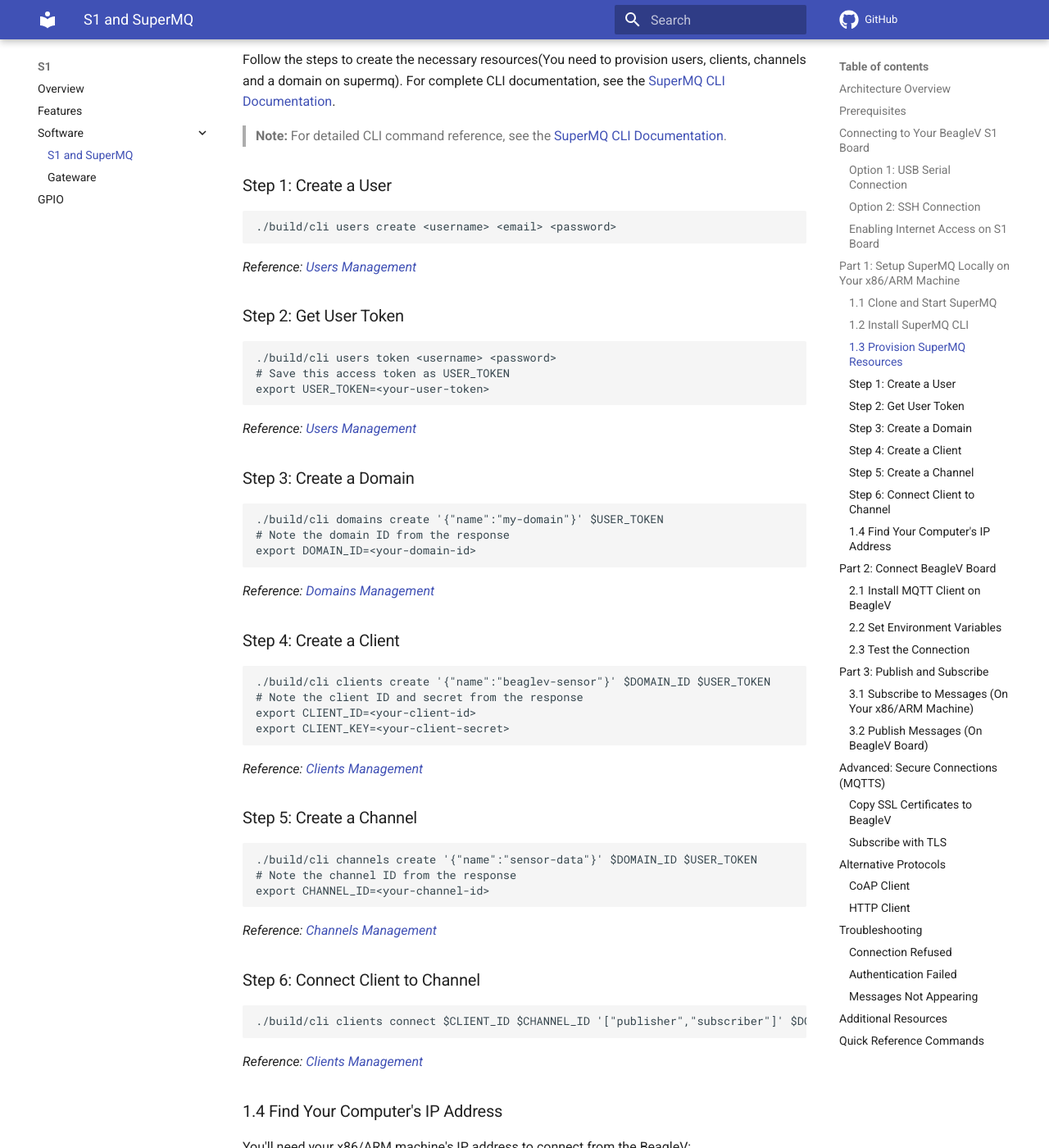
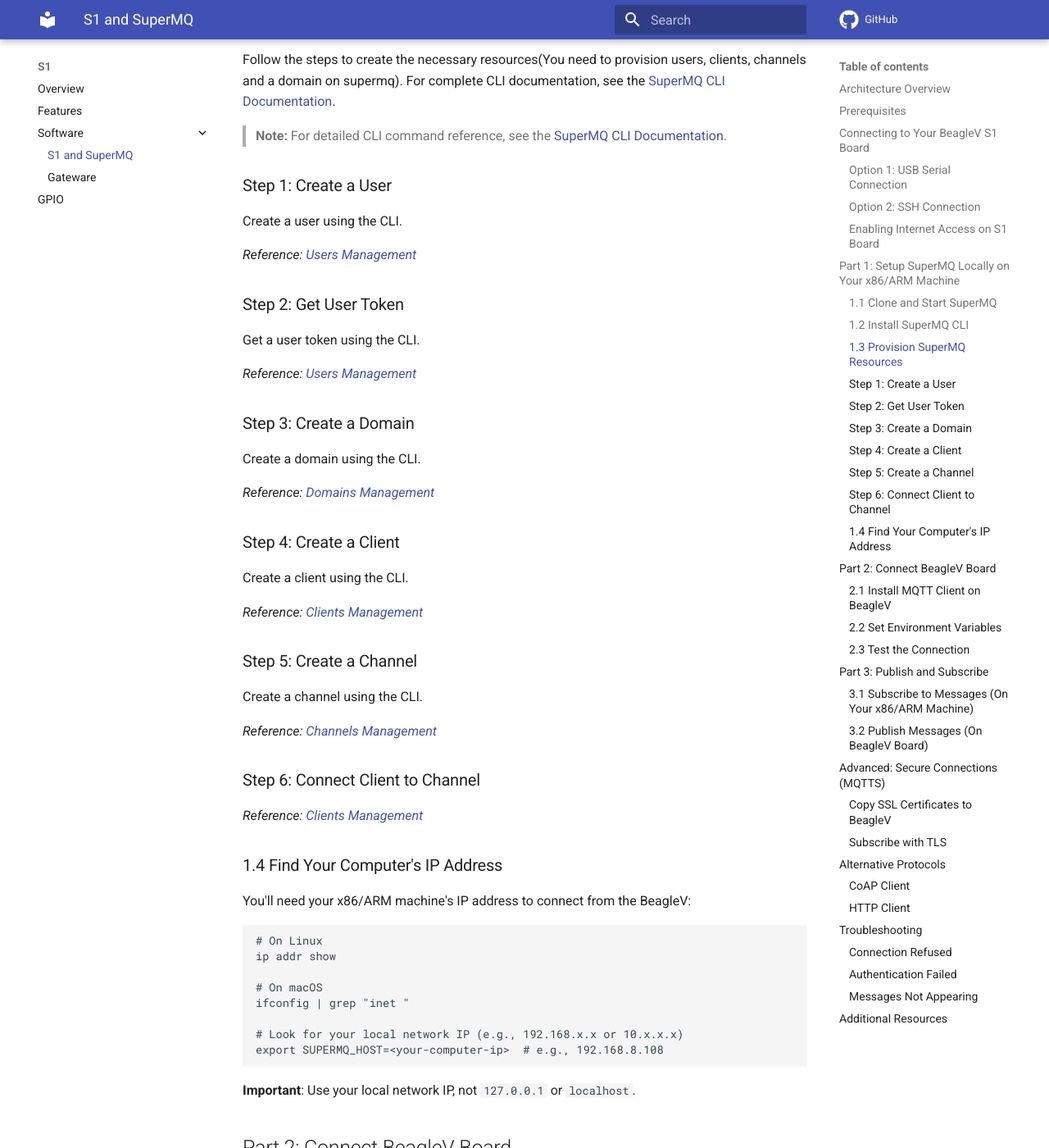
Before and after one commit to absmach/a1, an MkDocs documentation site: the page built from docs/supermq.md, in a window 1280 px wide and 1400 px high, scrolled down 3443 px. Shown: the whole window at 82% size. Built offline with MkDocs 1.6.1 and Material for MkDocs 9.7.7, drawn with Linux system fonts in a browser that asks for light colours; comment, search, counter and statistics services are not loaded; some of the changed text lies outside the part shown.

Commit message:
Address PR review comments and remove supermq quoted texts

````diff
--- a/docs/supermq.md
+++ b/docs/supermq.md
@@ -164,58 +164,35 @@
 
 ### Step 1: Create a User
 
-```bash
-./build/cli users create <username> <email> <password>
-```
+Create a user using the CLI.
 
 _Reference: [Users Management](https://docs.supermq.absmach.eu/cli/#users-management)_
 
 ### Step 2: Get User Token
 
-```bash
-./build/cli users token <username> <password>
-# Save this access token as USER_TOKEN
-export USER_TOKEN=<your-user-token>
-```
+Get a user token using the CLI.
 
 _Reference: [Users Management](https://docs.supermq.absmach.eu/cli/#users-management)_
 
 ### Step 3: Create a Domain
 
-```bash
-./build/cli domains create '{"name":"my-domain"}' $USER_TOKEN
-# Note the domain ID from the response
-export DOMAIN_ID=<your-domain-id>
-```
+Create a domain using the CLI.
 
 _Reference: [Domains Management](https://docs.supermq.absmach.eu/cli/#domain-management)_
 
 ### Step 4: Create a Client
 
-```bash
-./build/cli clients create '{"name":"beaglev-sensor"}' $DOMAIN_ID $USER_TOKEN
-# Note the client ID and secret from the response
-export CLIENT_ID=<your-client-id>
-export CLIENT_KEY=<your-client-secret>
-```
+Create a client using the CLI.
 
 _Reference: [Clients Management](https://docs.supermq.absmach.eu/cli/#clients-management)_
 
 ### Step 5: Create a Channel
 
-```bash
-./build/cli channels create '{"name":"sensor-data"}' $DOMAIN_ID $USER_TOKEN
-# Note the channel ID from the response
-export CHANNEL_ID=<your-channel-id>
-```
+Create a channel using the CLI.
 
 _Reference: [Channels Management](https://docs.supermq.absmach.eu/cli/#channels-management)_
 
 ### Step 6: Connect Client to Channel
-
-```bash
-./build/cli clients connect $CLIENT_ID $CHANNEL_ID '["publisher","subscriber"]' $DOMAIN_ID $USER_TOKEN
-```
 
 _Reference: [Clients Management](https://docs.supermq.absmach.eu/cli/#clients-management)_
 
@@ -394,25 +371,3 @@
 - [Clients Management](https://docs.supermq.absmach.eu/cli#clients-management)
 - [Channels Management](https://docs.supermq.absmach.eu/cli#channels-management)
 - [SenML Format Specification](https://tools.ietf.org/html/rfc8428)
-
-## Quick Reference Commands
-
-```bash
-# Create user and get token
-./build/cli users create <username> <email> <password>
-./build/cli users token <username> <password>
-
-# Create resources
-./build/cli domains create '{"name":"<domain-name>"}' $USER_TOKEN
-./build/cli clients create '{"name":"<client-name>"}' $DOMAIN_ID $USER_TOKEN
-./build/cli channels create '{"name":"<channel-name>"}' $DOMAIN_ID $USER_TOKEN
-
-# Connect client to channel
-./build/cli clients connect $CLIENT_ID $CHANNEL_ID '["publisher","subscriber"]' $DOMAIN_ID $USER_TOKEN
-
-# Publish from BeagleV Board
-mosquitto_pub -u $CLIENT_KEY -P "" -t "m/$DOMAIN_ID/c/$CHANNEL_ID/messages" -h $SUPERMQ_HOST -m '{"sensor":"data"}'
-
-# Subscribe on x86/ARM machine
-mosquitto_sub -u $CLIENT_KEY -P "" -t "m/$DOMAIN_ID/c/$CHANNEL_ID/messages" -h localhost -v
-```
````
